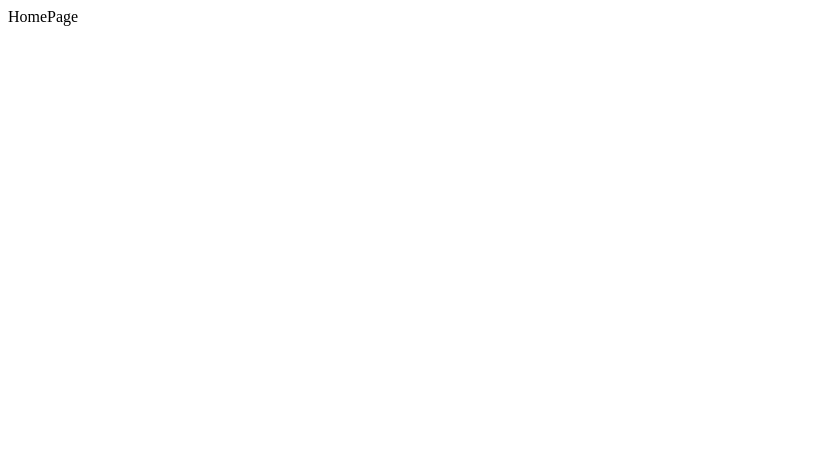
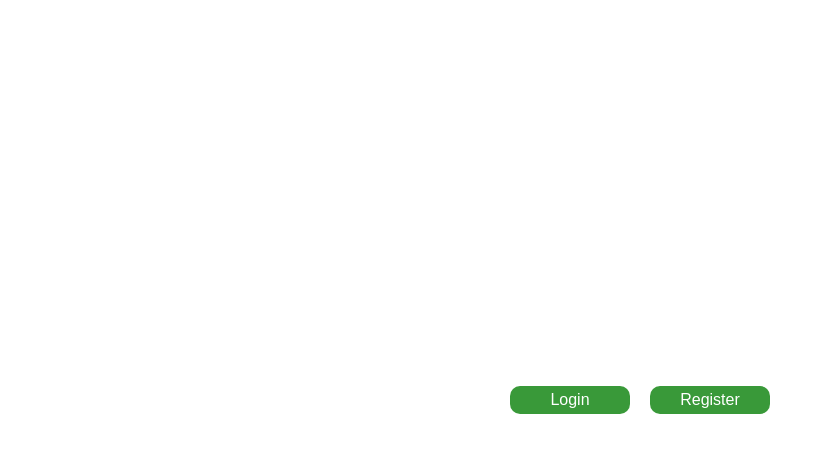
Before and after one commit to Dorhmi/MERN-Stack-JWT-Authentication, a React (Vite) app in the folder Client/: page / in a window 1280 px wide. Shown: the top 452 px of the page, without its empty margins (0-825 px from the left). Built offline with nearby package versions, Linux system fonts and the light colour scheme.

Commit message:
homePage

```diff
--- a/Client/src/index.css
+++ b/Client/src/index.css
@@ -0,0 +1,44 @@
+* {
+    margin: 0;
+    padding: 0;
+    box-sizing: border-box;
+}
+
+.home-section {
+    height: 100vh;
+    display: flex;
+    align-items: center;
+    justify-content: center;
+}
+.home-btns-container {
+    display: flex;
+    align-items: center;
+    gap: 20px;
+    font-family: Arial, Helvetica, sans-serif;
+}
+.login-btn {
+    width: 120px;
+    text-align: center;
+    color: #fff;
+    background-color: rgb(57, 153, 57);
+    padding: 5px 25px;
+    border-radius: 10px;
+    text-decoration: none;
+    transition: 0.3s;
+}
+.login-btn:hover {
+    background-color: rgb(27, 102, 27) ;
+}
+.register-btn {
+    width: 120px;
+    text-align: center;
+    color: #fff;
+    background-color: rgb(57, 153, 57);
+    padding: 5px 25px;
+    border-radius: 10px;
+    text-decoration: none;
+    transition: 0.3s;
+}
+.register-btn:hover {
+    background-color: rgb(27, 102, 27) ;
+}
--- a/Client/src/pages/HomePage.jsx
+++ b/Client/src/pages/HomePage.jsx
@@ -1,8 +1,14 @@
 import React from 'react'
+import {Link} from 'react-router-dom'
 
 const HomePage = () => {
 return (
-    <div>HomePage</div>
+    <section className='home-section'>
+        <div className='home-btns-container'>
+            <Link to={"/login"} className='login-btn'>Login</Link>
+            <Link to={"/register"} className='register-btn'>Register</Link>
+        </div>
+    </section>
 )
 }
 
```
